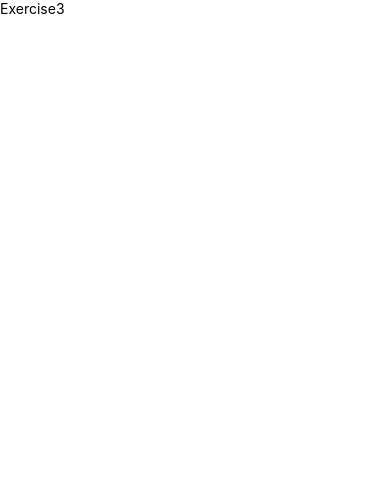
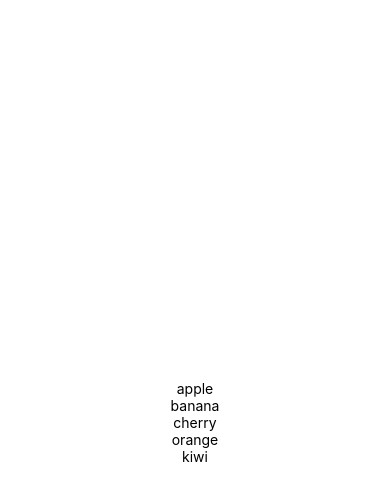
Before and after one commit to kuldeeepkumar/practiceApp, a React Native app: screen / in a window 390 px wide. Shown: the top 500 px of the page. Built offline with nearby package versions, Linux system fonts and the light colour scheme.

Commit message:
array traversal

```diff
--- a/App.js
+++ b/App.js
@@ -3,6 +3,7 @@ import { StyleSheet, Text, View } from "react-native";
 import Exercise2 from "./scr/exercises/Excercise2";
 import Exercise3 from "./scr/exercises/Exercise3";
 import Exercise1 from "./scr/exercises/Exercise1";
+import Exercise4 from "./scr/exercises/Exercise4";
 
 
 
@@ -11,7 +12,8 @@ export default function App() {
     <>
        {/* <Exercise1 /> */}
        {/* <Exercise2/> */}
-       <Exercise3/>
+       {/*<Exercise3/> */}
+       <Exercise4/>
 
     </>
   );
--- /dev/null
+++ b/scr/exercises/Exercise4.js
@@ -0,0 +1,98 @@
+import { View, Text, StyleSheet } from 'react-native'
+import React from 'react'
+
+const Exercise4 = () => {
+    // ------------------>>>>>>>>> Array Traversal Methods <<<<<<<<<<<-----------------
+  const array = [1, 2, 3, 4, 5];
+  let fruits = ["apple", "banana", "cherry", "orange", "kiwi"];
+
+  // Using for loop
+
+   for (let i = 0; i < array.length; i++) {
+     console.log("i value", i);
+     console.log("length", array.length);
+     console.log("array value ", array[i]); // Access array elements using array[i]
+  }
+
+  // -------------Using for each --------------------------
+  // const array1 = [
+  //   {
+  //     name: "abc",
+  //     city: "hoshiarpur",
+  //   },
+  //   {
+  //     name: "abc",
+  //     city: "Jalandhar",
+  //   },
+  //   {
+  //     name: "abc",
+  //     city: "chandigarh",
+  //   },
+  // ];
+
+  // array1.forEach((element) => {
+  //   console.log("element value", element.city); // Access array elements using element
+  // });
+
+  //------------ Using map (for ajax rendering)-------------
+
+  // const newArray = array.map((item) => item * 2);
+  // console.log("new array", newArray);
+
+  //------------- Using for of loop ----------------------
+
+  // for (const element of array) {
+  //     console.log(element); // Access array elements using element
+  // }
+
+  // Using array reduce method example
+
+  const numbers = [1, 2, 3, 4, 5];
+
+  // Using reduce to calculate the sum
+  const totalSum = numbers.reduce((accumulator, currentValue) => {
+    accumulator + currentValue,
+      console.log("accumulator", accumulator),
+      console.log("currentValue", currentValue);
+  });
+
+  console.log("total sum ", totalSum);
+  // console.log("total sum", totalSum)
+
+  // Using array filters method
+
+  //  const numbers = [1, 2, 3, 4, 5, 6, 7, 8, 9, 10];
+
+  //     // Using filter to get only even numbers
+  //     const evenNumbers = numbers.filter(num => num % 2 === 0);
+
+  // console.log("even numbers" , evenNumbers)
+
+  // Using map to transform elements
+  // let uppercasedFruits = fruits.map((fruit) => fruit.toUpperCase());
+  // console.log(uppercasedFruits); // ['APPLE', 'BANANA', 'CHERRY']
+
+  return (
+    <View style={styles.container}>
+      {fruits.map((item) => (
+        <>
+          <Text style={styles.button}>{item}</Text>
+        </>
+      ))}
+    </View>
+  );
+};
+
+export default Exercise4;
+
+const styles = StyleSheet.create({
+  container: {
+    flex: 1,
+    backgroundColor: "#fff",
+    alignItems: "center",
+    justifyContent: "center",
+  },
+  button: {
+    marginHorizontal: 20,
+  },
+});
```
